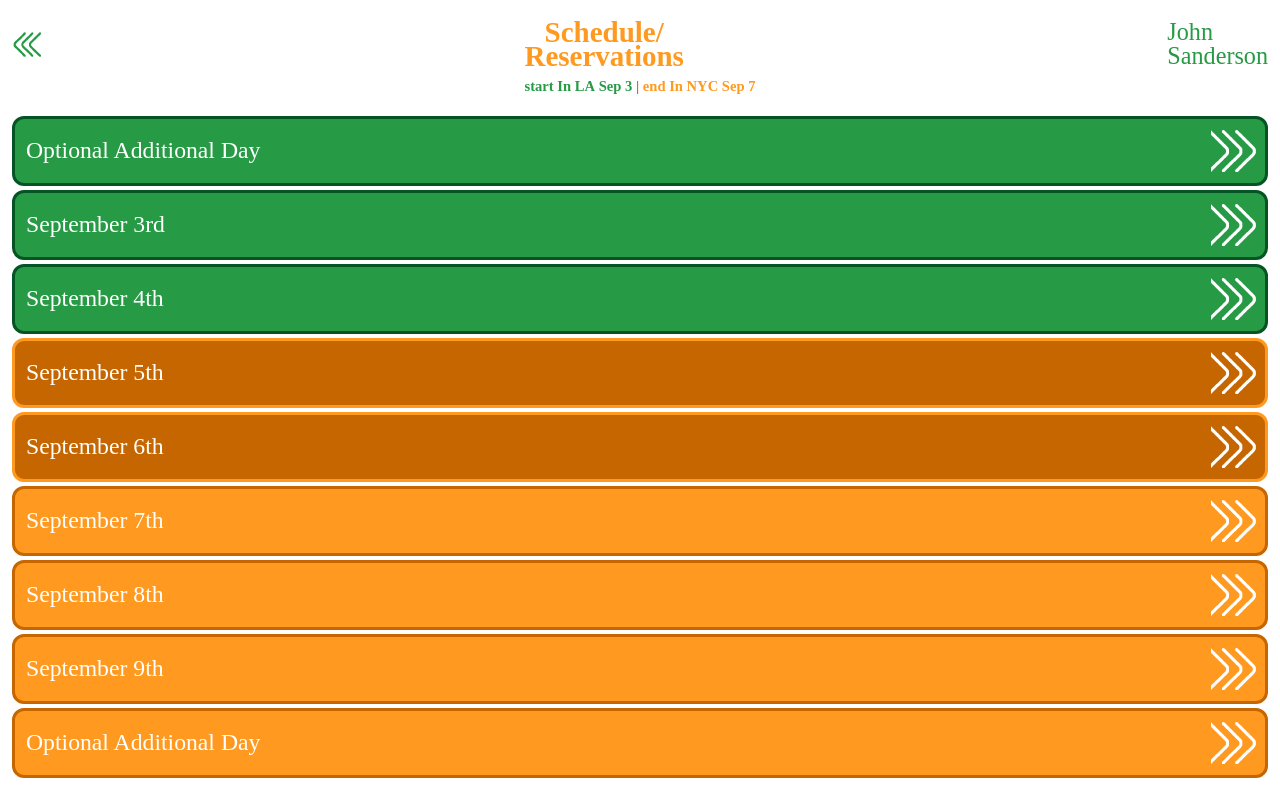
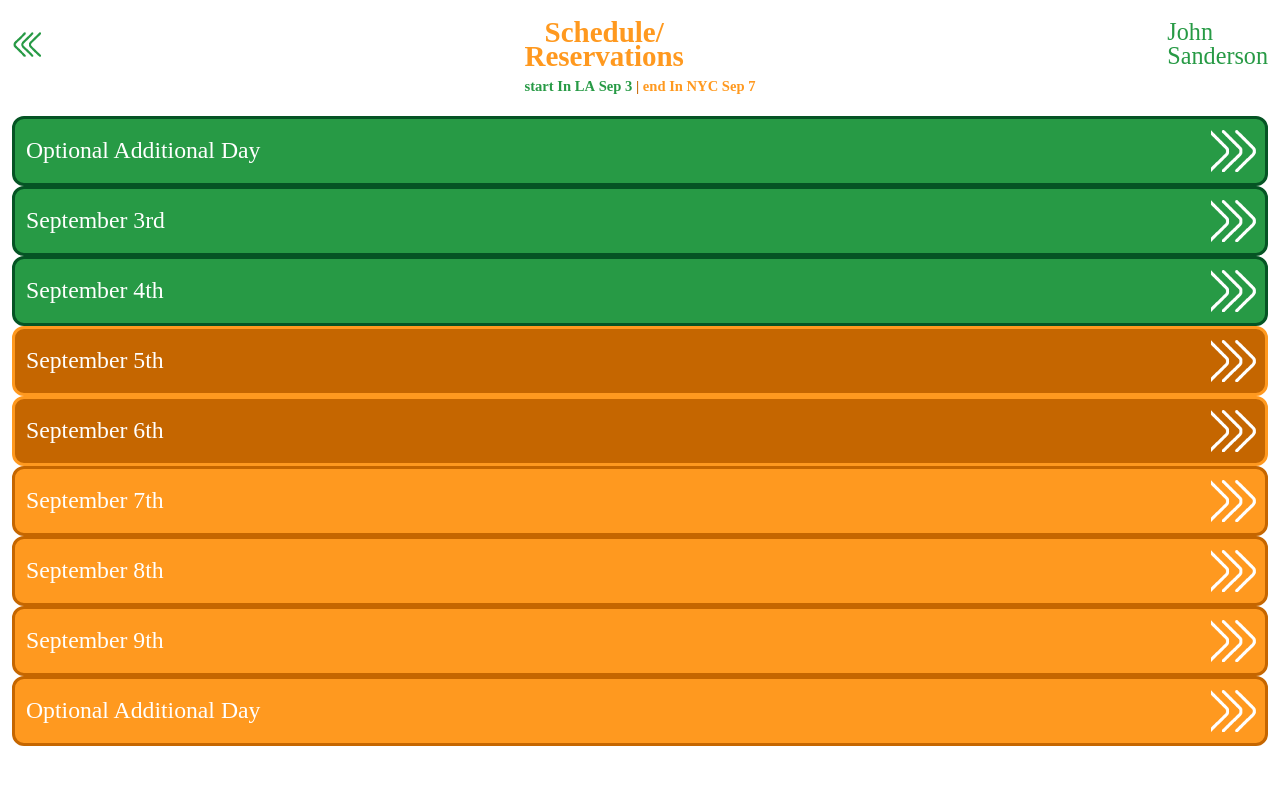
Before and after one commit to goldenfinix68/j1explorers-frontend, a React (Create React App) app: page /j1explorers-frontend/schedule in a window 1280 px wide. Built offline with nearby package versions, Linux system fonts and the light colour scheme; a web font is replaced by a local one.

Commit message:
Remove margin bottom from nav button component

```diff
--- a/src/components/nav.button/nav.button.tsx
+++ b/src/components/nav.button/nav.button.tsx
@@ -14,7 +14,7 @@ export const NavButtonComponent: React.FC<NavButtonProps> = ({
   return (
     <button
       onClick={() => onClick()}
-      className={`w-full flex justify-between items-center ${className} text-white border-[3px] rounded-xl py-[11px] pl-[11px] pr-2 mb-1`}
+      className={`w-full flex justify-between items-center ${className} text-white border-[3px] rounded-xl py-[11px] pl-[11px] pr-2`}
     >
       <span>{title}</span>
       <img src={`${process.env.PUBLIC_URL}/assets/images/right.png`} />
```
